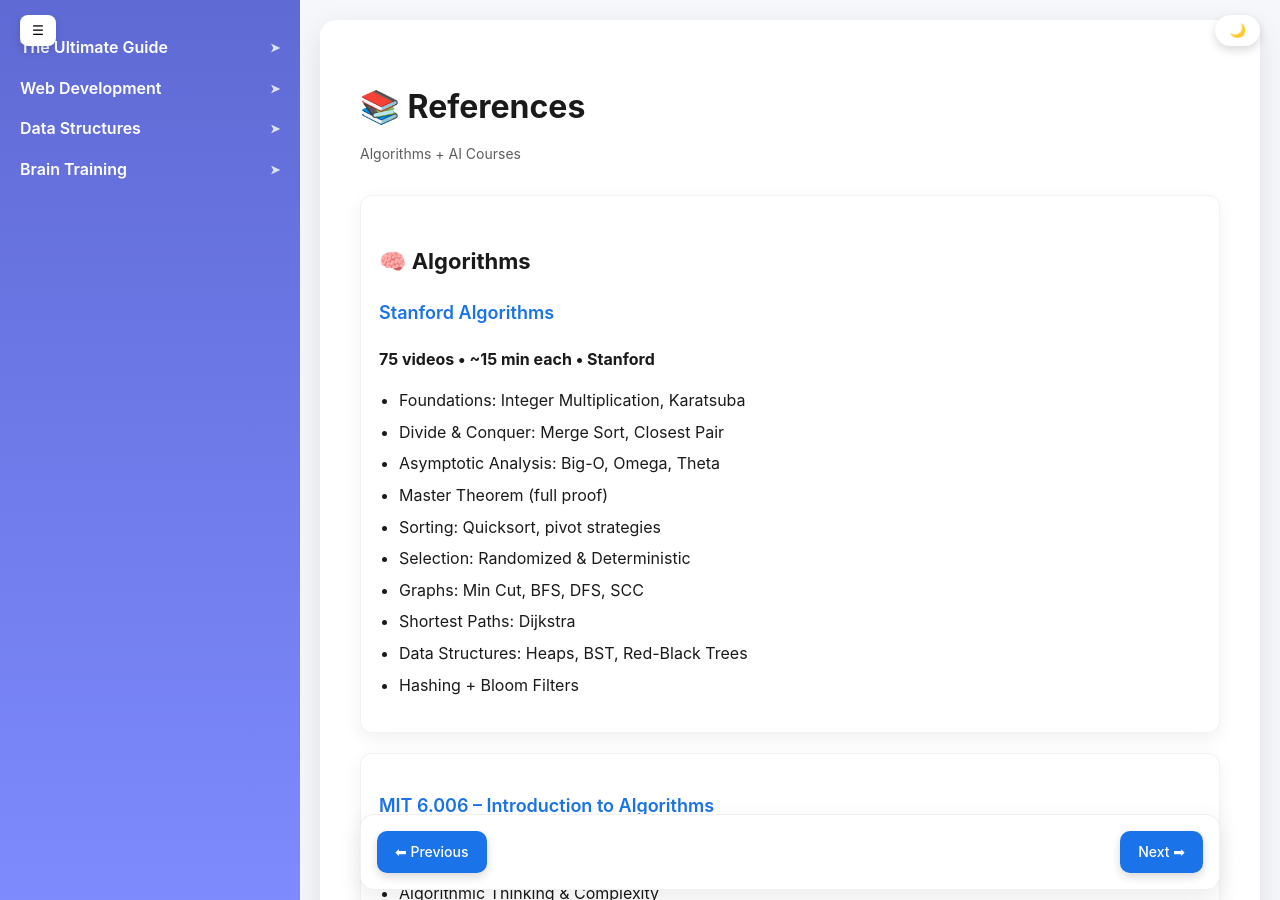
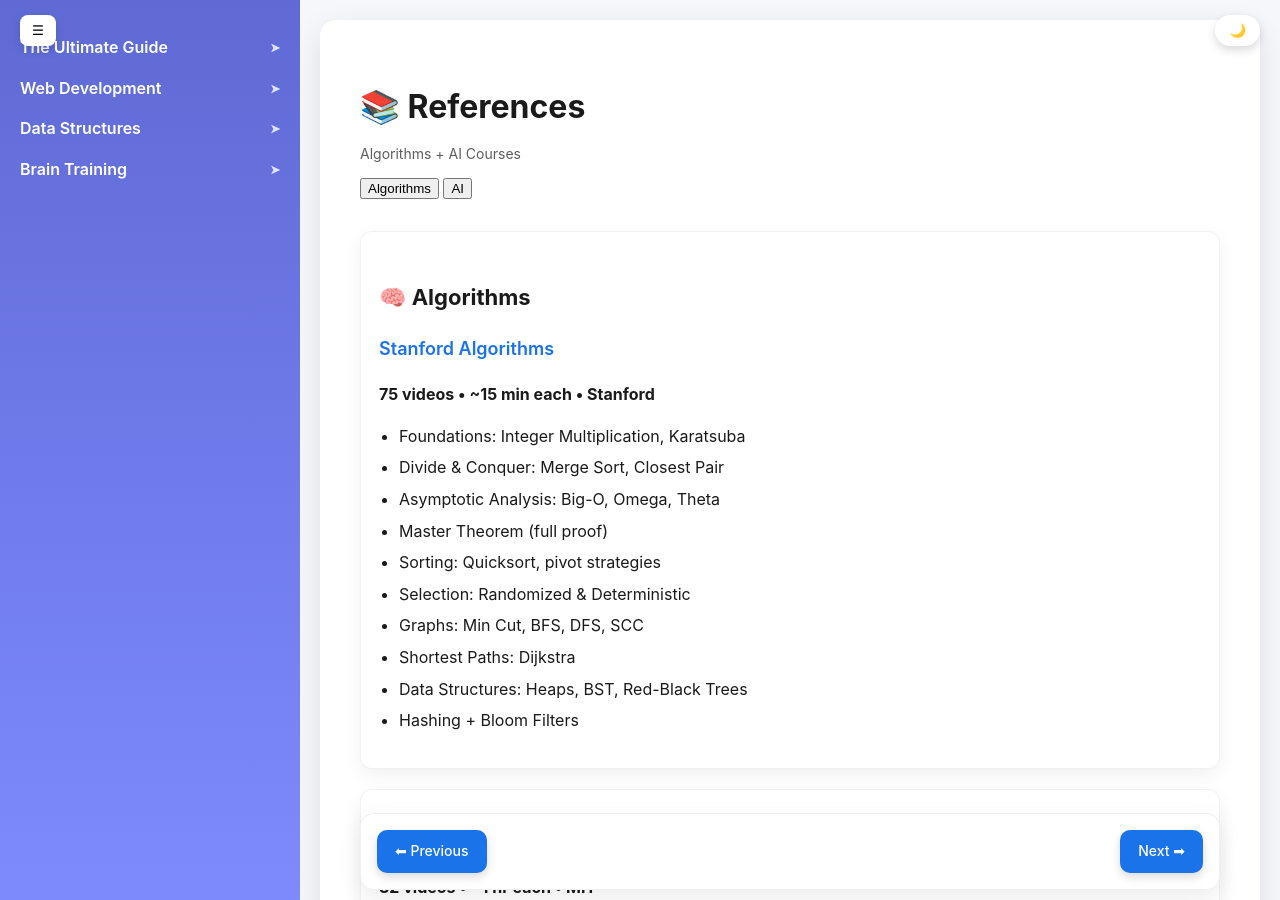
Before and after one commit to ocehuem/knowledge-base, a Jekyll site: the page built from _courses/suggestions/References.html, in a window 1280 px wide and 900 px high. Built offline with Jekyll 4.4.1, drawn with Linux system fonts in a browser that asks for light colours.

Commit message:
Update References.html

```diff
--- a/_courses/suggestions/References.html
+++ b/_courses/suggestions/References.html
@@ -7,6 +7,14 @@
   <h1>📚 References</h1>
   <p class="lesson-meta">Algorithms + AI Courses</p>
 </div>
+<!-- TABS -->
+<div class="tabs">
+  <button class="tab-btn active" onclick="openTab('algo')">Algorithms</button>
+  <button class="tab-btn" onclick="openTab('ai')">AI</button>
+</div>
+
+<!-- ================= TAB: ALGORITHMS ================= -->
+<div id="algo" class="tab-content active">
 
 <!-- ================= ALGORITHMS ================= -->
 
@@ -57,9 +65,9 @@
     <li>Complexity Theory</li>
   </ul>
 </section>
-
+</div>
 <!-- ================= AI ================= -->
-
+<div id="ai" class="tab-content">
 <section class="lesson-section">
   <h2>🤖 Artificial Intelligence</h2>
 
@@ -126,7 +134,7 @@
     <li>Foundation Models</li>
   </ul>
 </section>
-
+</div>
 <!-- NOTE -->
 <div class="note-box">
   💡 Tip: Start with Algorithms (Stanford + MIT 6.006) before deep diving into AI.
```
